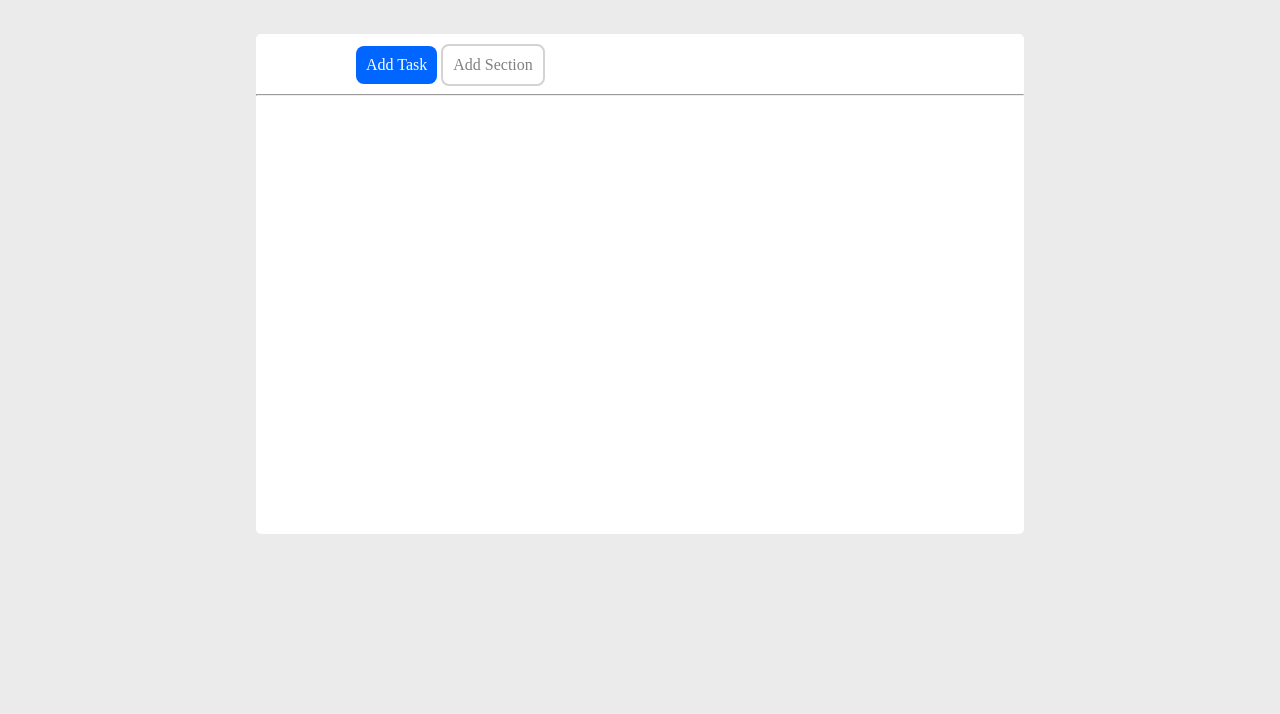
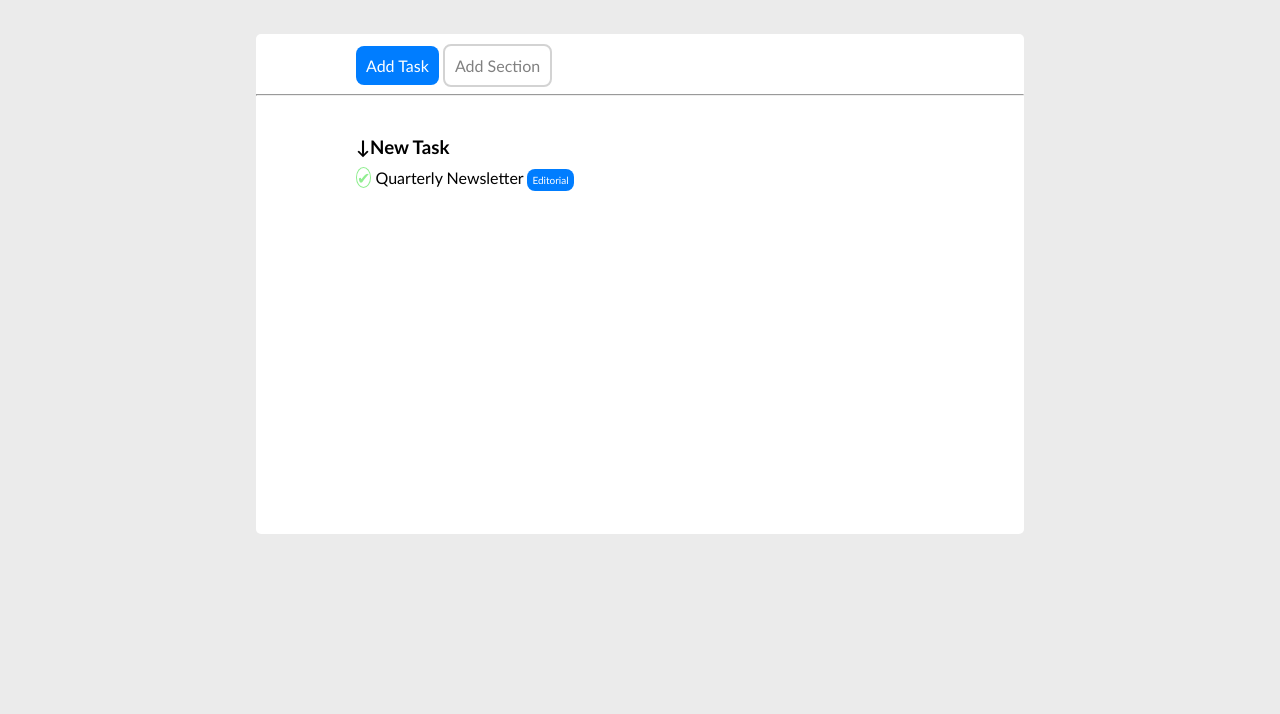
Before and after one commit to DanieleBernassola/html-css-toboolist, a plain HTML site: page index.html in a window 1280 px wide. Shown: the part 86-800 px from the top of the page. Drawn offline with Linux system fonts and the light colour scheme.

Commit message:
[UPD] Added "New Task" and first task

```diff
--- a/css/style.css
+++ b/css/style.css
@@ -6,6 +6,7 @@
 
 body{
     background-color: rgb(235, 235, 235);
+    font-family: 'Gill Sans', 'Gill Sans MT', Calibri, 'Trebuchet MS', sans-serif;
 }
 /* INIZIO HEADER */
 header{
@@ -47,7 +48,7 @@ header{
 }
 
 .bt-blue{
-    background-color: rgb(0, 102, 255);
+    background-color: rgb(0, 125, 255);
     color: white;
 }
 
@@ -57,3 +58,37 @@ header{
     color: gray;
 }
 /* FINE AZIONI */
+/* INIZIO SEZIONE TASK */
+.list{
+    margin-top: 30px;
+    padding: 10px 100px;
+}
+
+.list ul{
+    list-style-type: none;
+}
+
+.item{
+    margin-bottom: 20px 0;
+}
+
+.tasks{
+    padding-bottom: 10px;
+}
+
+.tick{
+    color: lightgreen;
+    border: 1px solid lightgreen;
+    border-radius: 50%;
+}
+
+.sector{
+    border-radius: 8px;
+    padding: 5px;
+    font-size: 10px;
+    color: white;
+}
+
+.editorial{
+    background-color: rgb(0, 125, 255);
+}
--- a/index.html
+++ b/index.html
@@ -25,7 +25,16 @@
                 </div>
                 <hr>
 
-
+                <!-- SEZIONE DELLE TASK -->
+                <div class="list">
+                    <ul>
+                        <li class="item">
+                            <h3 class="tasks">&darr;New Task</h3>
+                            <p><span class="tick">&#10004;</span> Quarterly Newsletter <span class="sector editorial">Editorial</span></p>
+                            <!-- &#128500; -->
+                        </li>
+                    </ul>
+                </div>
             </div>
         </main>
     </body>
```
